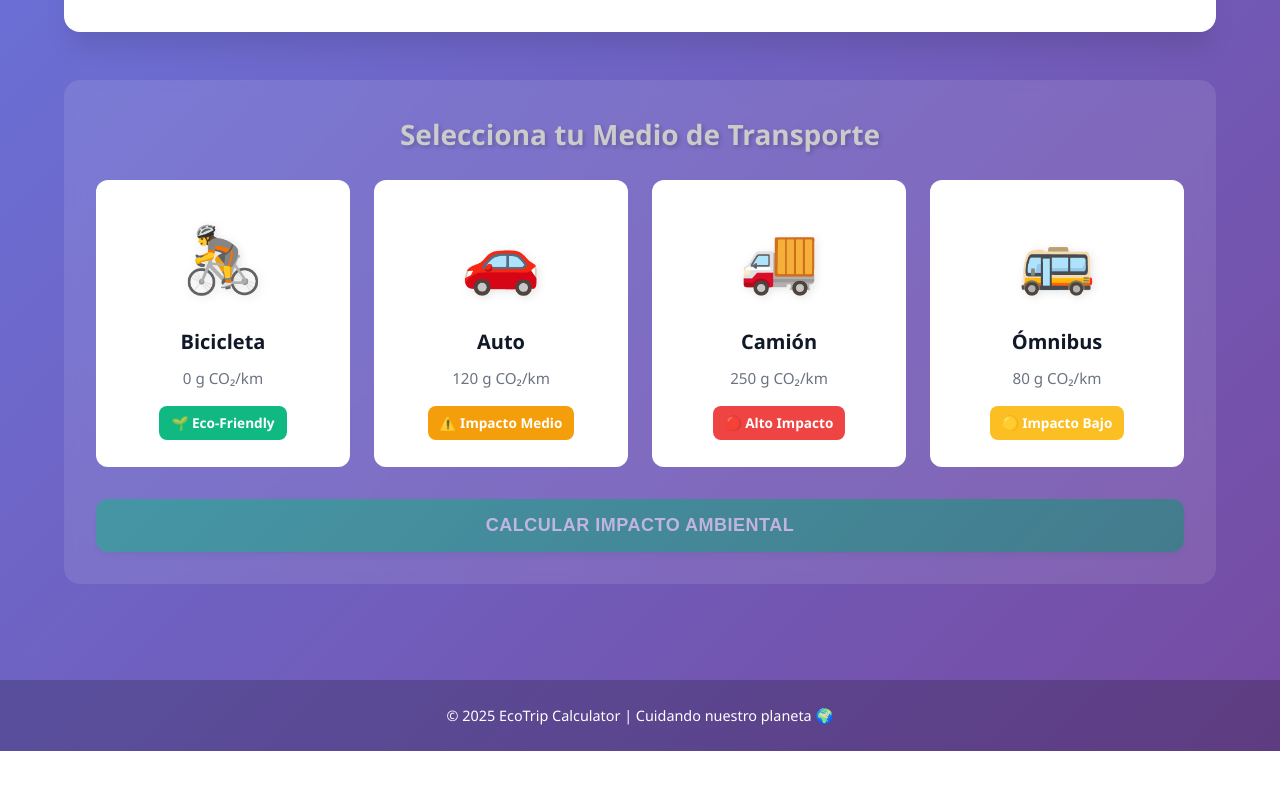
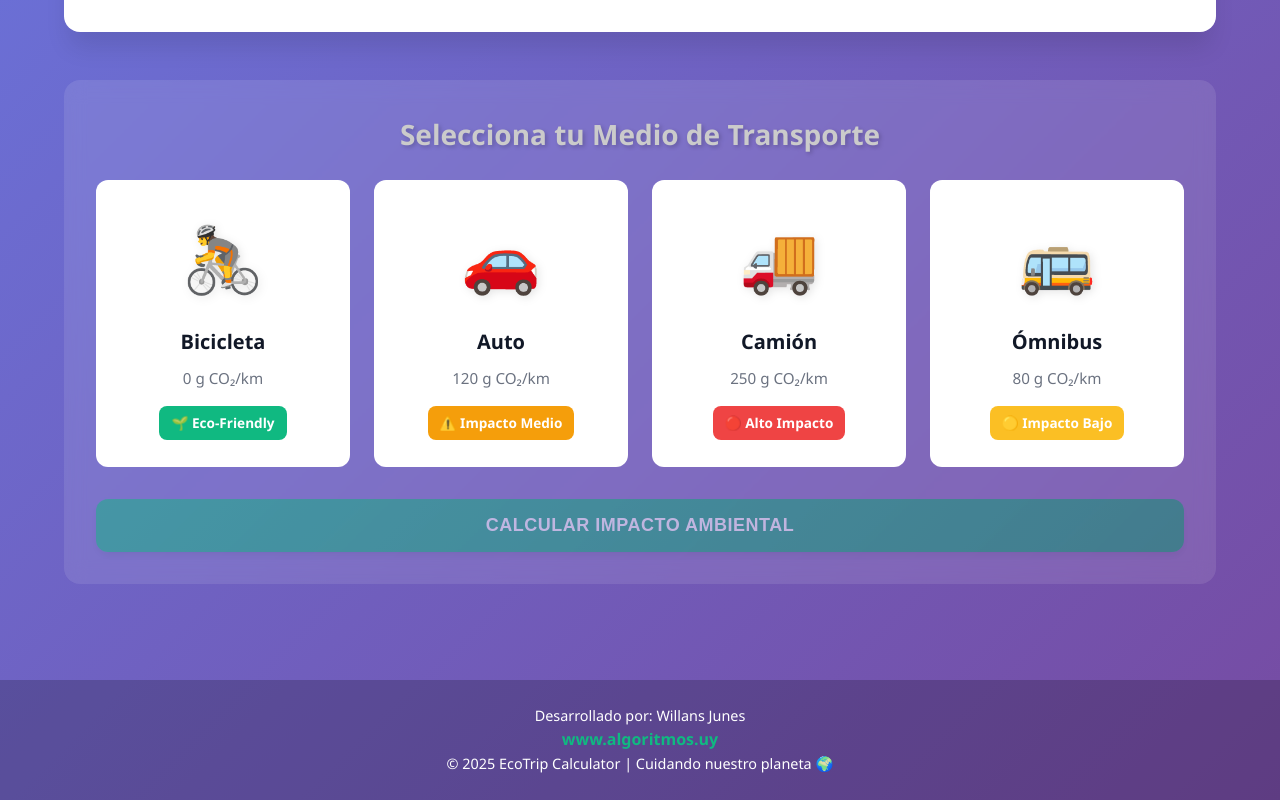
Before and after one commit to wjunes/ecotrip-carbon-calculator, a plain HTML site: page index.html in a window 1280 px wide. Shown: the part 874-1674 px from the top of the page. Before the commit the page ends 1625 px from the top, so only its background shows below. Drawn offline with Linux system fonts and the light colour scheme.

Commit message:
Actualización footer html y css

```diff
--- a/css/layout/layout.css
+++ b/css/layout/layout.css
@@ -37,3 +37,8 @@
     margin: 0;
     font-size: 0.9rem;
 }
+footer a {
+    color: #10b981;
+    text-decoration: none;
+    font-weight: 600;
+}
--- a/index.html
+++ b/index.html
@@ -151,6 +151,8 @@
     <!-- Footer -->
     <footer class="footer">
         <div class="container">
+            <p>Desarrollado por: Willans Junes</p>
+            <a href="https://algoritmos.uy">www.algoritmos.uy</a>
             <p>&copy; 2025 EcoTrip Calculator | Cuidando nuestro planeta 🌍</p>
         </div>
     </footer>
```
Also changed, not shown: 1 other file.
